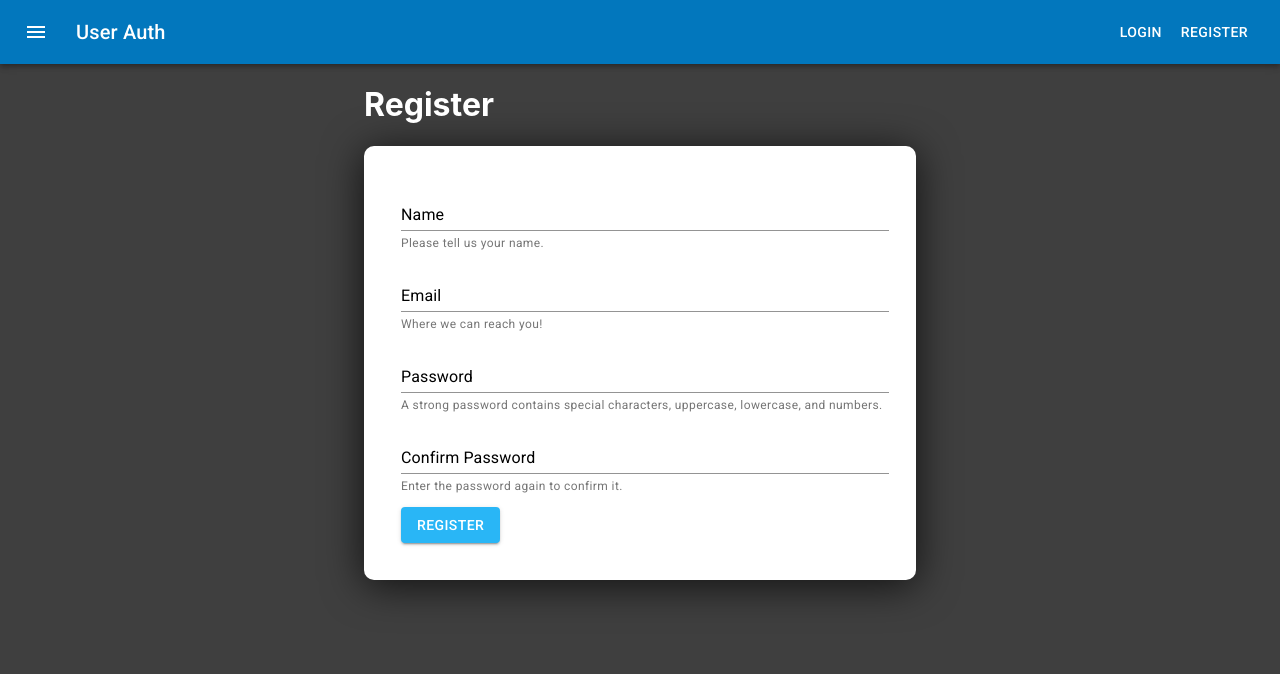
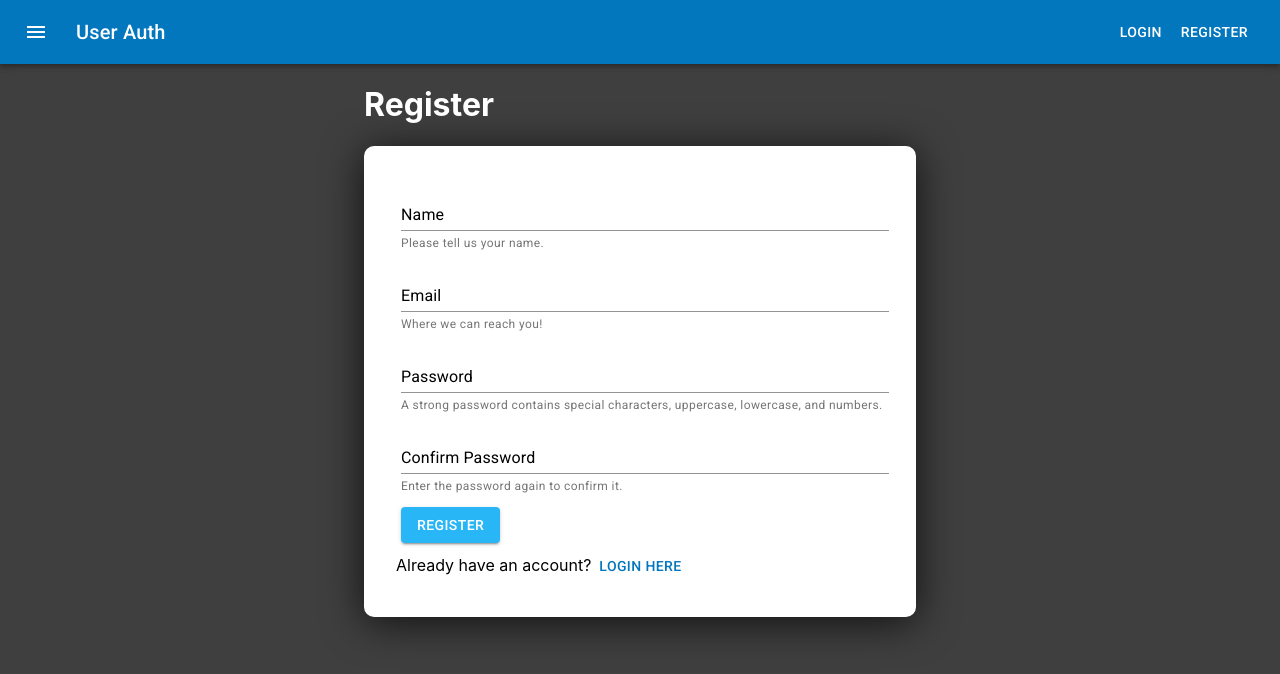
Before and after one commit to JosephThomasVasquez/Node-PostgreSQL-Auth, a React (Create React App) app in the folder client/: page /users/register in a window 1280 px wide. Shown: the top 674 px of the page. Built offline with nearby package versions, Linux system fonts and the light colour scheme.

Commit message:
Added login button on register if user alwready has an account

```diff
--- a/client/src/Views/Register.js
+++ b/client/src/Views/Register.js
@@ -11,6 +11,8 @@ import {
 } from "@material-ui/core";
 import { createMuiTheme, ThemeProvider } from "@material-ui/core/styles";
 import { lightBlue } from "@material-ui/core/colors";
+import Typography from "@material-ui/core/Typography";
+import { Link } from "@material-ui/core";
 
 const theme = createMuiTheme({
   palette: {
@@ -83,6 +85,20 @@ const Register = () => {
                 Register
               </Button>
             </div>
+            <div className="dark-text text-center">
+              Already have an account?
+              <Button color="primary" type="submmit">
+                <Typography variant="div" className="">
+                  <Link
+                    href="/users/login"
+                    color="inherit"
+                    className="nav-link-primary"
+                  >
+                    Login here
+                  </Link>
+                </Typography>
+              </Button>
+            </div>
           </form>
         </Container>
       </ThemeProvider>
--- a/client/src/index.css
+++ b/client/src/index.css
@@ -1,7 +1,7 @@
 body {
   margin: 0;
-  font-family: -apple-system, BlinkMacSystemFont, 'Segoe UI', 'Roboto', 'Oxygen',
-    'Ubuntu', 'Cantarell', 'Fira Sans', 'Droid Sans', 'Helvetica Neue',
+  font-family: -apple-system, BlinkMacSystemFont, "Segoe UI", "Roboto", "Oxygen",
+    "Ubuntu", "Cantarell", "Fira Sans", "Droid Sans", "Helvetica Neue",
     sans-serif;
   -webkit-font-smoothing: antialiased;
   -moz-osx-font-smoothing: grayscale;
@@ -10,19 +10,23 @@ body {
 }
 
 code {
-  font-family: source-code-pro, Menlo, Monaco, Consolas, 'Courier New',
+  font-family: source-code-pro, Menlo, Monaco, Consolas, "Courier New",
     monospace;
 }
 
-.nav-link {
+.nav-link, .nav-link-primary {
   text-decoration: none !important;
+}
+
+.nav-link-primary {
+  color: #0277bd !important;
 }
 
 .form-bg {
   background: white !important;
   padding: 2em;
   border-radius: 10px;
-  box-shadow: 0 5px 40px rgba(0, 0, 0, 0.75)
+  box-shadow: 0 5px 40px rgba(0, 0, 0, 0.75);
 }
 
 .form-control {
@@ -33,3 +37,7 @@ code {
 .input-labels {
   color: rgba(0, 0, 0, 1) !important;
 }
+
+.dark-text {
+  color: black;
+}
```
